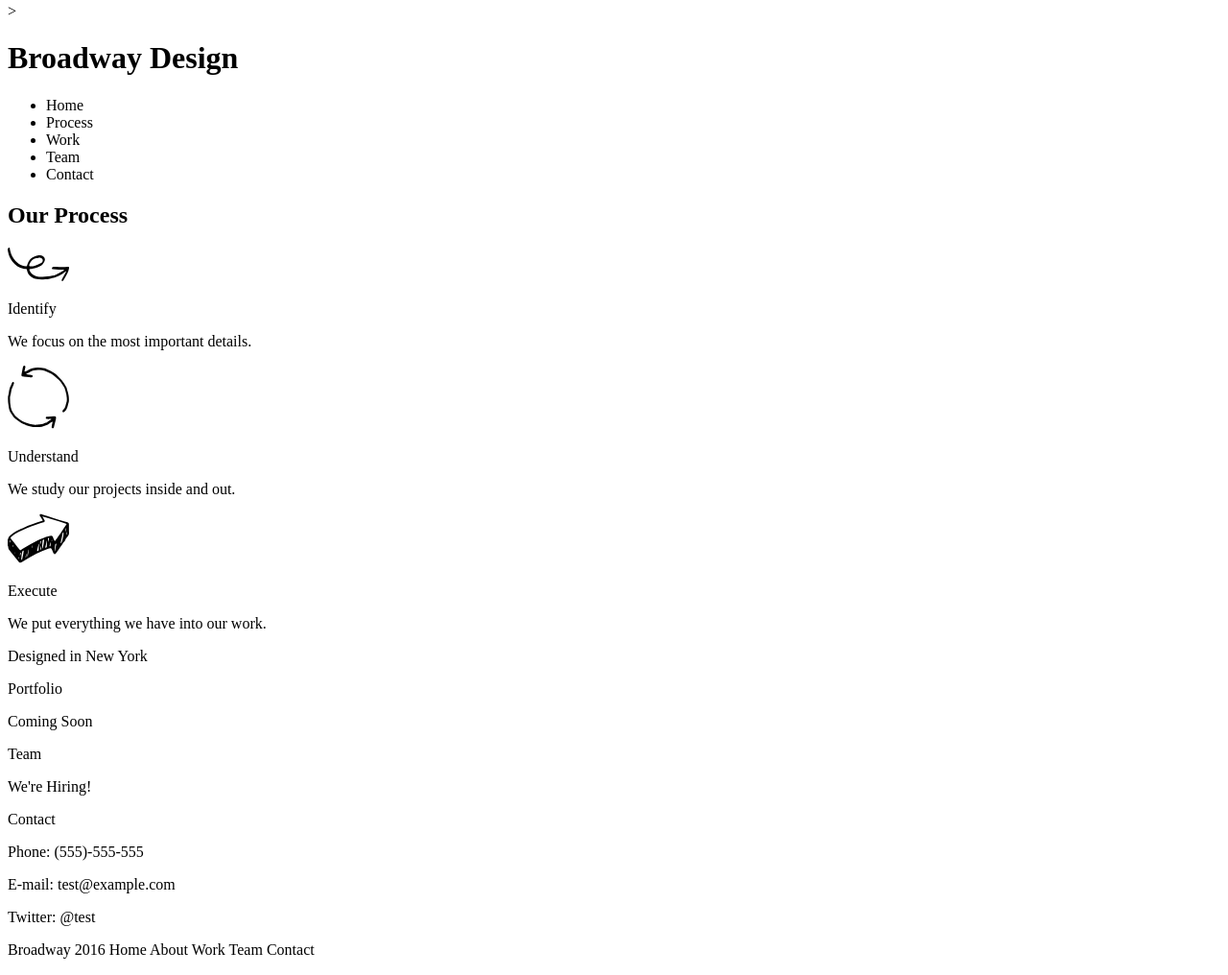
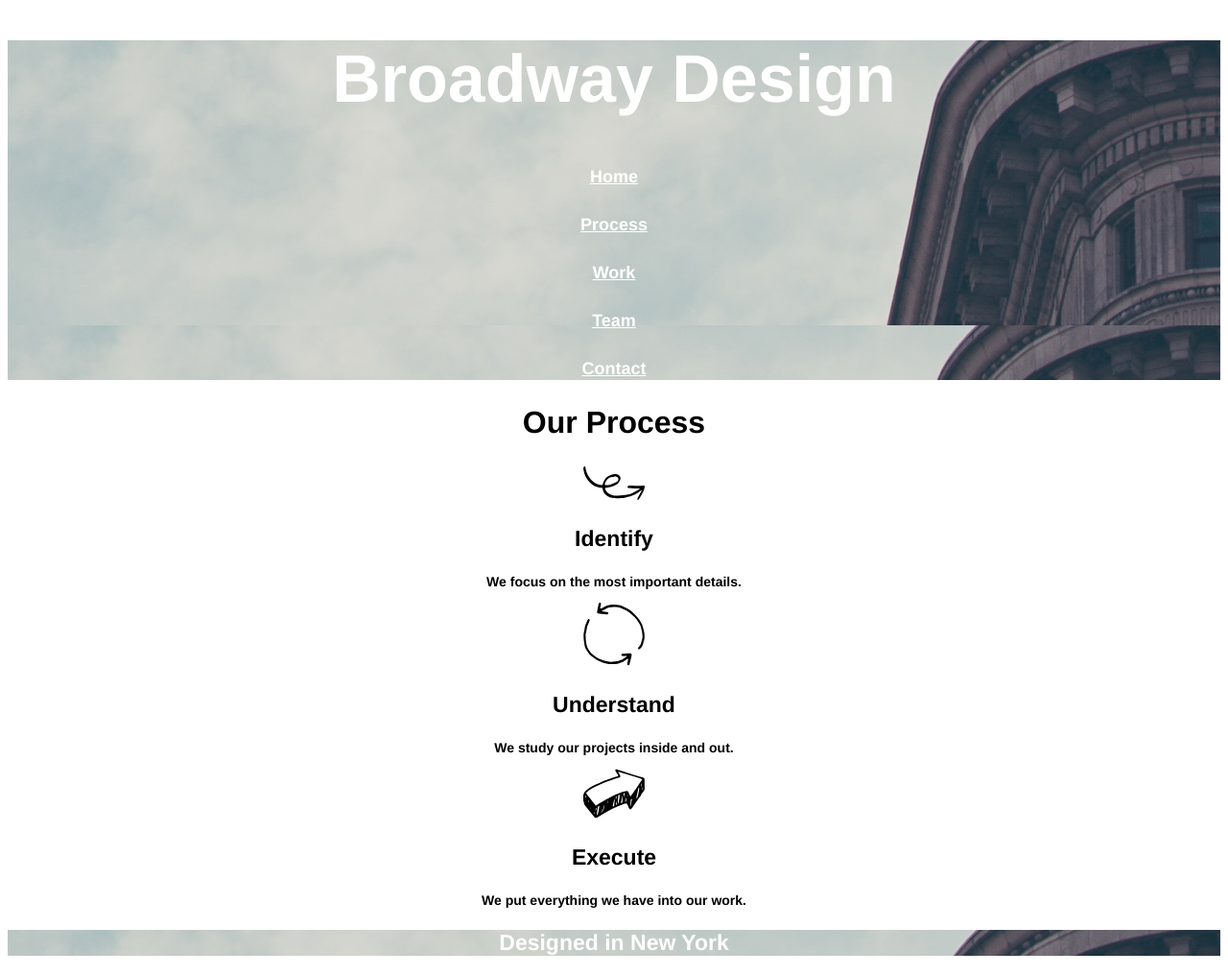
Before and after one commit to applewhi/broadway, a plain HTML site: page index.html in a window 1280 px wide. Shown: the part 5-1021 px from the top of the page at 96% size. Drawn offline with Linux system fonts and the light colour scheme.

Commit message:
Updated final coding. Header off a bit.

```diff
--- a/index.html
+++ b/index.html
@@ -3,55 +3,60 @@
   <head>
     <meta charset="utf-8">
     <title>Broadway Design</title>
-    <link href='broadway/resources/css/style.css' type="text/css"
+    <link href='resources/css/style.css' type="text/css"
       rel="stylesheet">
   </head>
   <body>
-      <div <img src="resources/images/the-flatiron-building.png">>
+      <div class = "header">
         <h1>Broadway Design</h1>
-        <ul>
-            <li href="#">Home</li>
-            <li href="#">Process</li>
-            <li href="#">Work</li>
-            <li href="#">Team</li>
-            <li href="#">Contact</li>
-        </ul>
+
+        <p><a class = "nav" href="#">Home</a></li>
+        <p><a class = "nav" href="#">Process</a></li>
+        <p><a class = "nav" href="#">Work</a></li>
+        <p><a class = "nav" href="#">Team</a></li>
+        <p><a class = "nav" href="#">Contact</a></li>
       </div>
+
+
+
       <div>
-        <h2>Our Process</h1>
+        <h2>Our Process</h2>
 
         <img src='resources/images/identify.svg'>
         <p>Identify</p>
-        <p>We focus on the most important details.</p>
+        <p class="detail">We focus on the most important details.</p>
 
         <img src='resources/images/understand.svg'>
         <p>Understand</p>
-        <p>We study our projects inside and out.</p>
+        <p class="detail">We study our projects inside and out.</p>
 
         <img src='resources/images/execute.svg'>
         <p>Execute</p>
-        <p>We put everything we have into our work.</p>
+        <p class="detail">We put everything we have into our work.</p>
       </div>
-      <p>Designed in New York</p>
+
+      <h3 class="header">Designed in New York</h3>
+
       <div>
         <p>Portfolio</p>
-        <p>Coming Soon</p>
+        <p class="detail">Coming Soon</p>
 
         <p>Team</p>
-        <p>We're Hiring!</p>
+        <p class="detail">We're Hiring!</p>
 
         <p>Contact</p>
-        <p>Phone: (555)-555-555</p>
-        <p>E-mail: test@example.com</p>
-        <p>Twitter: @test</p>
+        <p class="detail">Phone: (555)-555-555</p>
+        <p class="detail">E-mail: test@example.com</p>
+        <p class="detail">Twitter: @test</p>
       </div>
 
-      <a>Broadway 2016</a>
-      <a><link = href="#">Home</a>
-      <a><link = href="#">About</a>
-      <a><link = href="#">Work</a>
-      <a><link = href="#">Team</a>
-      <a><link = href="#">Contact</a>
-
+      <div  class="footer">
+        <a style="font-size: 11px;">Broadway 2016</a>
+        <a><link href="#">Home</a>
+        <a><link href="#">About</a>
+        <a><link href="#">Work</a>
+        <a><link href="#">Team</a>
+        <a><link href="#">Contact</a>
+      </div>
     </body>
 </html>
--- a/resources/css/style.css
+++ b/resources/css/style.css
@@ -0,0 +1,53 @@
+body {
+  text-align: center;
+  font-family: Helvetica;
+
+}
+
+h1{
+  font-size: 70px
+}
+
+h2{
+  font-size: 32px;
+  font-weight: bold;
+}
+
+h3{
+  font-size: 23px;
+  font-weight: bold;
+  }
+
+h4{
+  font-size: 11px;
+}
+
+p{
+  font-size: 23px;
+  font-weight: bold;
+  background-image
+  }
+
+.nav {
+  color: white;
+  font-size: 18px;
+}
+
+.detail {
+  font-size: 14px;
+}
+
+.footer{
+  text-align: left;
+  background-color: dimgray;
+  color: white;
+}
+.header
+  {
+  background-image: url('../../resources/images/the-flatiron-building.png');
+  color: white;
+}
+
+.header p {
+  color:white;
+}
```
